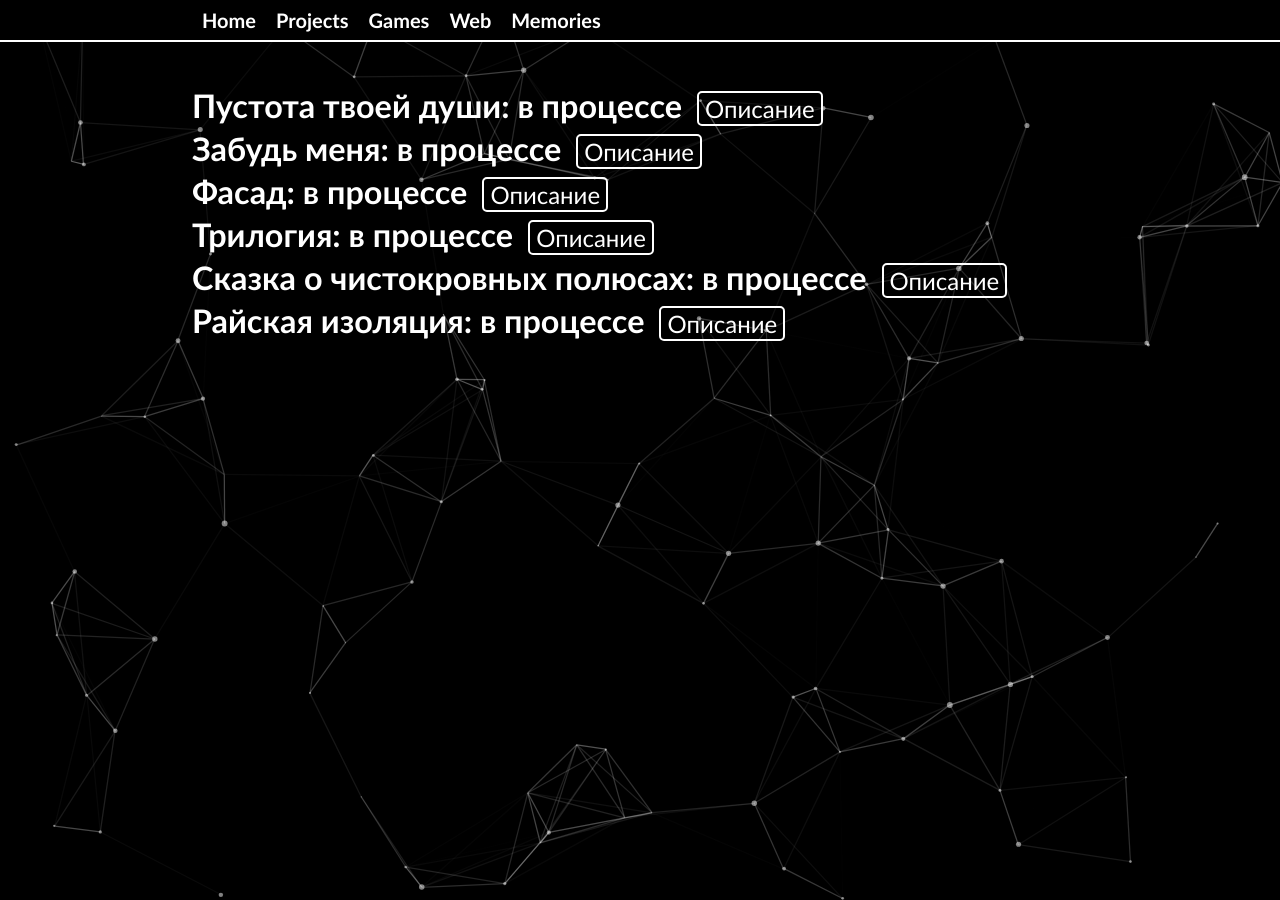
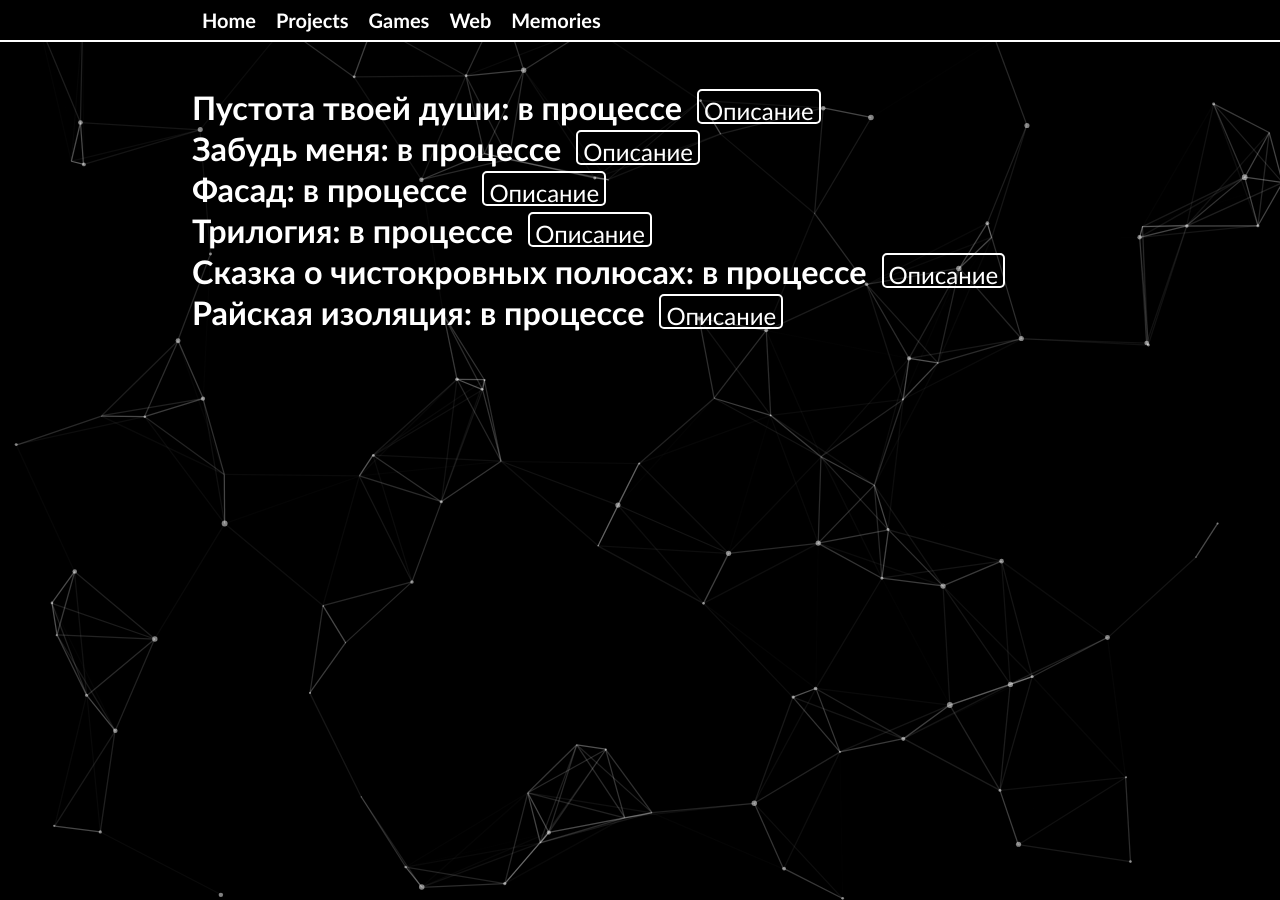
Before and after one commit to fickus2/fickus2.github.io, a Jekyll site: the page built from projects/index.html, in a window 1280 px wide. Built offline with Jekyll 4.4.1, drawn with Linux system fonts in a browser that asks for light colours.

Commit message:
Update main.css

```diff
--- a/css/main.css
+++ b/css/main.css
@@ -115,3 +115,20 @@
     color: black;
     transform: scale(0.95);
 }
+
+button {
+    border-radius: 5px;
+    padding: 5px;
+    background: none;
+    border: none;
+    transition-duration: .1s;
+    outline: none;
+}
+
+button:hover {
+    background-color: rgba(128, 128, 128, 0.25);
+}
+
+button:active {
+    background-color: rgba(76, 76, 76, 0.25);
+}
```
